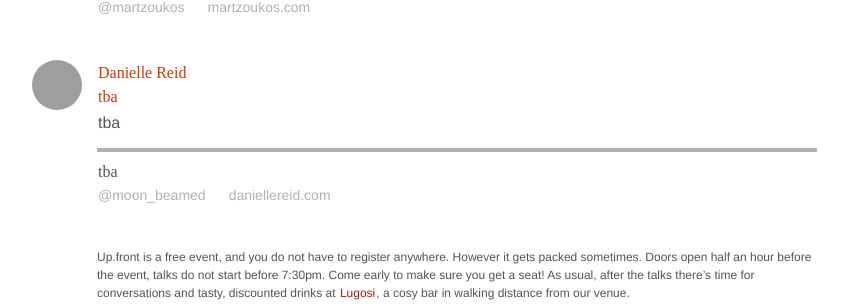
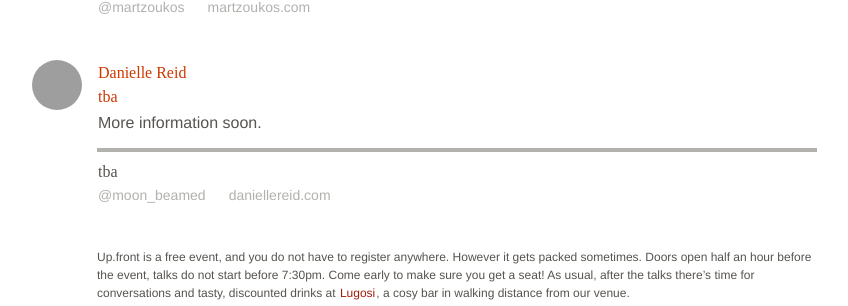
Before and after one commit to upfrontug/upfrontug.github.io, a Jekyll site: the page built from index.html, in a window 1280 px wide and 900 px high, scrolled down 838 px, cut to the strip 146-452 px from the top of the window. Shown: the whole strip, without its empty margins (183-1031 px from the left). Built offline with Jekyll 4.4.1, drawn with Linux system fonts in a browser that asks for light colours; nearby versions of some CDN libraries; comment, search, counter and statistics services are not loaded; a style sheet for code colours, icons or effects is not loaded; grey boxes are pictures that could not be loaded.

Commit message:
Update 2014-7-8-meetup.html

```diff
--- a/_posts/2014-7-8-meetup.html
+++ b/_posts/2014-7-8-meetup.html
@@ -25,7 +25,7 @@
     <img src="http://twitter.com/api/users/profile_image/moon_beamed"/>
     <h4><span>Danielle Reid</span> tba</h4>
     <p>
-      tba
+      More information soon.
     </p>
     <p class="speaker_info">
       tba
```
